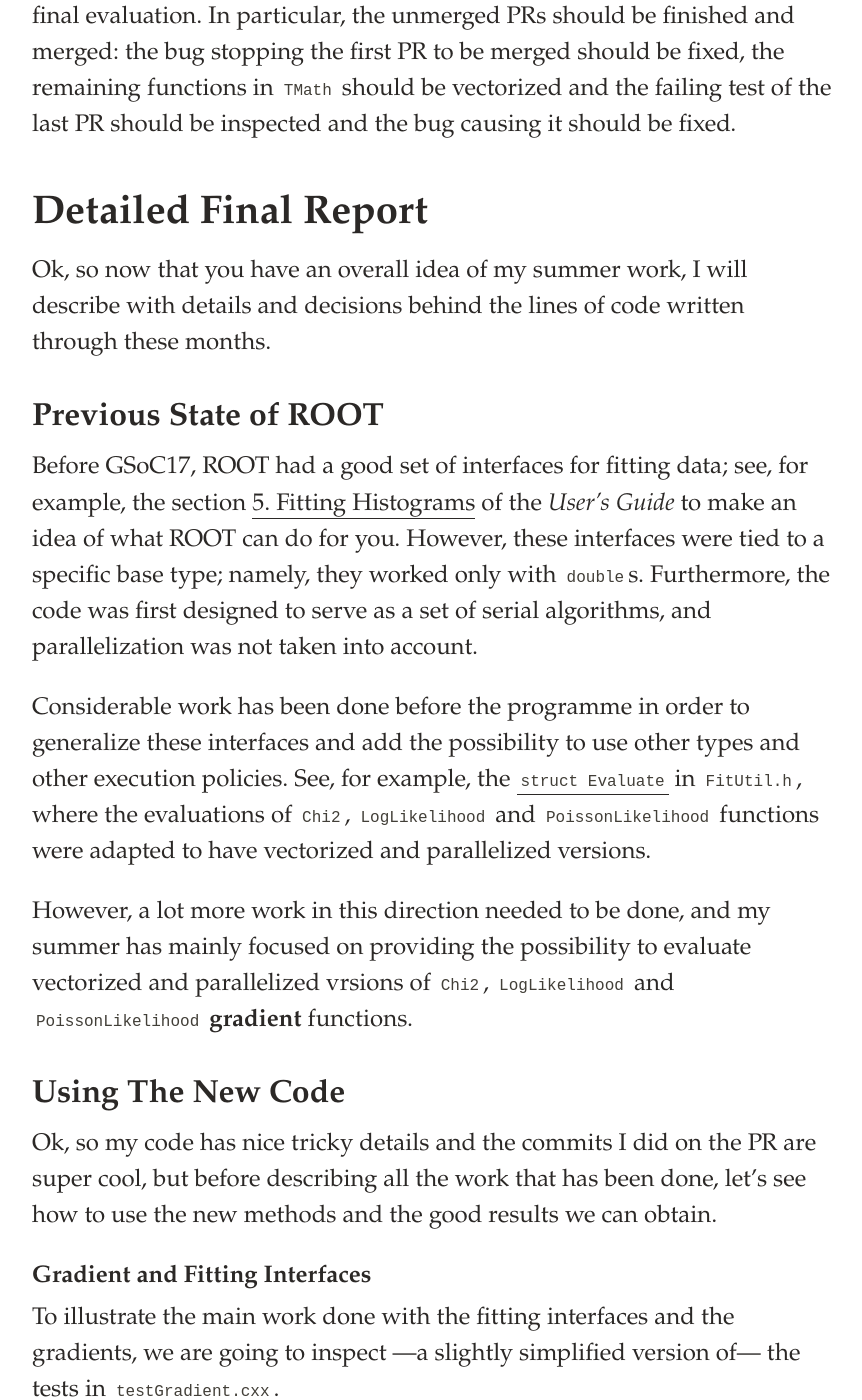
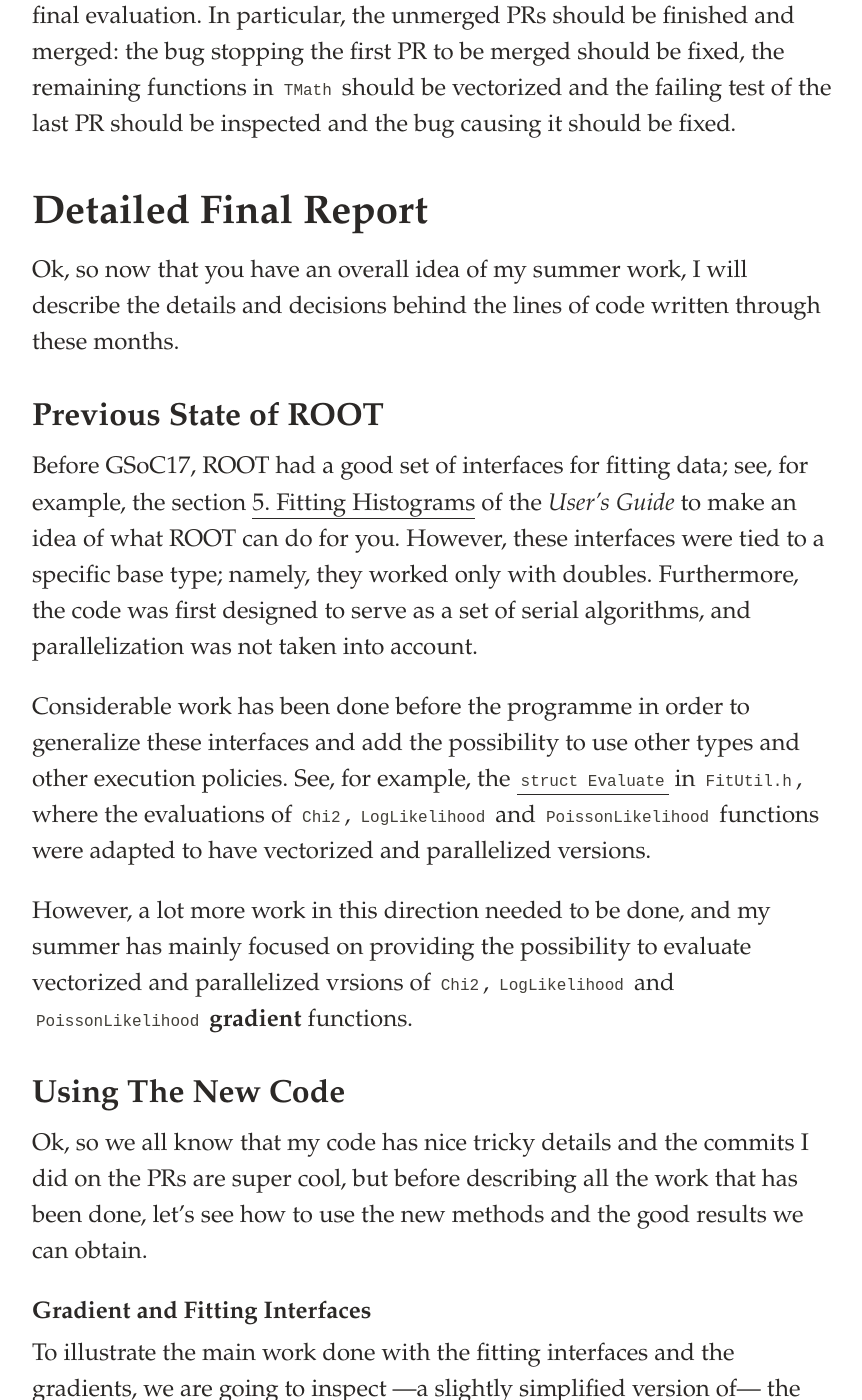
Before and after one commit to agarciamontoro/agarciamontoro.github.io, a Jekyll site: the page built from _posts/2017-08-25-gsoc-final-thoughts.md, in a window 1280 px wide and 1400 px high, scrolled down 3384 px. Shown: the whole window, without its empty margins (208-1070 px from the left). Built offline with Jekyll 4.4.1, drawn with Linux system fonts in a browser that asks for light colours; nearby versions of some CDN libraries; some of the changed text lies outside the part shown.

Commit message:
Minor fixes

```diff
--- a/_posts/2017-08-25-gsoc-final-thoughts.md
+++ b/_posts/2017-08-25-gsoc-final-thoughts.md
@@ -39,7 +39,7 @@ The classes storing the data in the fitting algorithms ---`FitData`, `BinData` a
 
 Three PRs remained unmerged at the end of the programme, but they contain useful work that should be used after GSoC finishes:
 
-* [Adaptation of fitting interfaces to templated gradient functions](https://github.com/root-project/root/pull/890)
+* [Adaptation of fitting interfaces to templated gradient functions.](https://github.com/root-project/root/pull/890)
 
 This PR completes the work of the fitting interfaces generalization, providing the user the possibility to use gradient functions in their fittings. It also adds integration tests to check everything works as a whole.
 
@@ -57,11 +57,11 @@ After GSoC finishes, the ROOT developers may want to complete some of the work I
 
 # Detailed Final Report
 
-Ok, so now that you have an overall idea of my summer work, I will describe with details and decisions behind the lines of code written through these months.
+Ok, so now that you have an overall idea of my summer work, I will describe the details and decisions behind the lines of code written through these months.
 
 ## Previous State of ROOT
 
-Before GSoC17, ROOT had a good set of interfaces for fitting data; see, for example, the section [5. Fitting Histograms](https://root.cern.ch/root/htmldoc/guides/users-guide/ROOTUsersGuide.html#fitting-histograms) of the *User's Guide* to make an idea of what ROOT can do for you. However, these interfaces were tied to a specific base type; namely, they worked only with `double`s. Furthermore, the code was first designed to serve as a set of serial algorithms, and parallelization was not taken into account.
+Before GSoC17, ROOT had a good set of interfaces for fitting data; see, for example, the section [5. Fitting Histograms](https://root.cern.ch/root/htmldoc/guides/users-guide/ROOTUsersGuide.html#fitting-histograms) of the *User's Guide* to make an idea of what ROOT can do for you. However, these interfaces were tied to a specific base type; namely, they worked only with doubles. Furthermore, the code was first designed to serve as a set of serial algorithms, and parallelization was not taken into account.
 
 Considerable work has been done before the programme in order to generalize these interfaces and add the possibility to use other types and other execution policies. See, for example, the [`struct Evaluate`]((https://github.com/root-project/root/blob/master/math/mathcore/inc/Fit/FitUtil.h#L370)) in `FitUtil.h`, where the evaluations of `Chi2`, `LogLikelihood` and `PoissonLikelihood` functions were adapted to have vectorized and parallelized versions.
 
@@ -69,7 +69,7 @@ However, a lot more work in this direction needed to be done, and my summer has
 
 ## Using The New Code
 
-Ok, so my code has nice tricky details and the commits I did on the PR are super cool, but before describing all the work that has been done, let's see how to use the new methods and the good results we can obtain.
+Ok, so we all know that my code has nice tricky details and the commits I did on the PRs are super cool, but before describing all the work that has been done, let's see how to use the new methods and the good results we can obtain.
 
 ### Gradient and Fitting Interfaces
 
@@ -150,13 +150,13 @@ That this one last line works may seem trivial or unimportant, but it has been *
 
 ![Speedups](/assets/img/speedups.png)
 
-The orange bars show the speedup when using the parallel implementation. The yellow ones show the speedup of the vectorized implementations; to be more specific, this benchmark is done in a machine with the instruction set [`SSE4.2`](https://en.wikipedia.org/wiki/Streaming_SIMD_Extensions). Finally, the green bars show the speedups of the implementations that use both the parallel *and* vectorized techniques. As you can see, in the best case we can obtain evaluations 6 times faster than before.
+The orange bars show the speedup when using the parallel implementations. The yellow ones show the speedup of the vectorized implementations; to be more specific, this benchmark is done in a machine with the instruction set [`SSE4.2`](https://en.wikipedia.org/wiki/Streaming_SIMD_Extensions). Finally, the green bars show the speedups of the implementations that use both the parallel *and* vectorized techniques. As you can see, in the best case we can obtain evaluations 6 times faster than before.
 
 ## Dissecting the Commits
 
 ### Gradient and Fitting Interfaces
 
-That last graph was cool, but the work behind it was hard. Let us now describe with detail the main work of this project, implemented in [this PR](https://github.com/root-project/root/pull/793). Let's inspect every commit to see what I did and why:
+That last graph was cool, but the work behind it was hard. Let us now describe in detail the main work of this project, implemented in [this PR](https://github.com/root-project/root/pull/793). Let's inspect every commit to see what I did and why:
 
 * [Commit 16cbcb5 ](https://github.com/root-project/root/pull/793/commits/16cbcb5b3143f588bc01c06bc093192b236acad8): The very first commit I pushed to my ROOT fork implemented a parallelized version of the method `FitUtil::EvaluateChi2Gradient`. This was pretty direct, as I just had to add a new version of the method using the parallelization techniques provided by ROOT; in particular, `ROOT::TThreadExecutor::MapReduce`. This was implemented following the example of the method `FitUtil::EvaluateChi2`, which was already parallelized in the `Evaluate` struct. The finished implementation can be seen in the file `FitUtil.cxx`, method `FitUtil::EvaluateChi2Gradient`.
 * [Commit b705cf4 ](https://github.com/root-project/root/pull/793/commits/b705cf489f85d8151dd626f7c011fdfd76ce7b54): This commit implemented a really important work, as all the remaining commits depended greatly on it: the generalization of the gradient interfaces; namely:
@@ -178,14 +178,14 @@ this same member. Now, `GradientPar` modifies a *local* copy of `fParameters`. O
 
 ### Integrating Everything
 
-After the generalization of the gradient interfaces and the implementation of the gradient evaluation of the three main functions in the fitting algorithms, we still havae one thing to do: to integrate everything so that the user do not have to worry about the details behind the calls they make. And here it comes [one of the unmerged PRs](https://github.com/root-project/root/pull/890), where `ROOT::Fit::Fitter` is adapted so that it can work with functions with templated gradients. This way, the user will be able to call the `Fit` method, so that they have nothing to change in their code but it is still way more efficient.
+After the generalization of the gradient interfaces and the implementation of the gradient evaluation of the three main functions in the fitting algorithms, we still have one thing to do: to integrate everything so that the user do not have to worry about the details behind the calls they make. And here it comes [one of the unmerged PRs](https://github.com/root-project/root/pull/890), where `ROOT::Fit::Fitter` is adapted so that it can work with functions with templated gradients. This way, the user will be able to call the `Fit` method, so that they have nothing to change in their code but it is still way more efficient.
 
 Let's see the two unmerged commits to know how the integration is made:
 
 * [Commit df7bb2d](https://github.com/root-project/root/pull/890/commits/df7bb2ddbef22b943fc427d53513311303ee22f7): The main work of this PR is done here. In top of the `IGradModelFunction` used by the `Fitter` class, this commit adds a new `typedef` for the *vectorized* model functions with gradient: `IGradModelFunction_v`. The main changes can be found on `Fitter::DoLeastSquareFit`, `Fitter::DoBinnedLikelihoodFit` and `Fitter::DoUnbinnedLikelihoodFit`, that perform the fit using the now well-known classes `Chi2FCN`, `PoissonLikelihoodFCN` and `LogLikelihoodFCN`, respectively. Here, the commit adds one case uncovered until now: the case for vectorized functions with implementing the gradient interface. The new code handles the case calling the `*FCN` classes correspondingly, using the work done until now in the main PR.
 * [Commit 59e3fb9](https://github.com/root-project/root/pull/890/commits/59e3fb9044e41dc96c312180040602fed69b97f7): To check that the new code works, the scalar, vectorial, unbinned and binned fitting cases are tested here. These tests are the reason why the PR is still unmerged, as they expose one bug that make the unbinned fit test fail.
 
-Here we should also talk about one of the other unmerged PRs: [the one adding the padding to all vectors in FitData and its children](https://github.com/root-project/root/pull/896). `FitData` is basically a wrapper of an `std::vector`, and to ease the vectorization and the vectorized loops on the fitting data, this PR pushes a [single commit](https://github.com/root-project/root/pull/896/commits/d92fa845533c524e25009ec401db19efaddf4ff0) that generalizes the notion of padding to all coordinates, data and error vectors that are abstracted out by `FitData`, `BinData` and `UnBinData`. The idea behind this is to assure that the length of these vectors is always a multiple of the `SIMD` vector size, so that when we loop over them jumping as many elements as one vector can hold, we do not get into the terrifying world of uninitialised memory. This PR just adds a static function, `FitData::VectorPadding`, that computes the remaining of elements that should be artifiacilly added to a vector in order to have a length that is a multiple of the `SIMD` vector size. This function is then used throughout the initialising and resizing code of `FitData` and its children to ensure that everything is safe for the final user.
+Here we should also talk about one of the other merged PRs: [the one adding the padding to all vectors in FitData and its children](https://github.com/root-project/root/pull/896). `FitData` is basically a wrapper of an `std::vector`, and to ease the vectorization and the vectorized loops on the fitting data, this PR pushes a [single commit](https://github.com/root-project/root/pull/896/commits/d92fa845533c524e25009ec401db19efaddf4ff0) that generalizes the notion of padding to all coordinates, data and error vectors that are abstracted out by `FitData`, `BinData` and `UnBinData`. The idea behind this is to assure that the length of these vectors is always a multiple of the `SIMD` vector size, so that when we loop over them jumping as many elements as one vector can hold, we do not get into the terrifying world of uninitialised memory. This PR just adds a static function, `FitData::VectorPadding`, that computes the remaining of elements that should be artifiacilly added to a vector in order to have a length that is a multiple of the `SIMD` vector size. This function is then used throughout the initialising and resizing code of `FitData` and its children to ensure that everything is safe for the final user.
 
 ### Nice Touches
 
```
Also changed, not shown: other parts of _posts/2017-08-25-gsoc-final-thoughts.md (+1 -1 lines).
